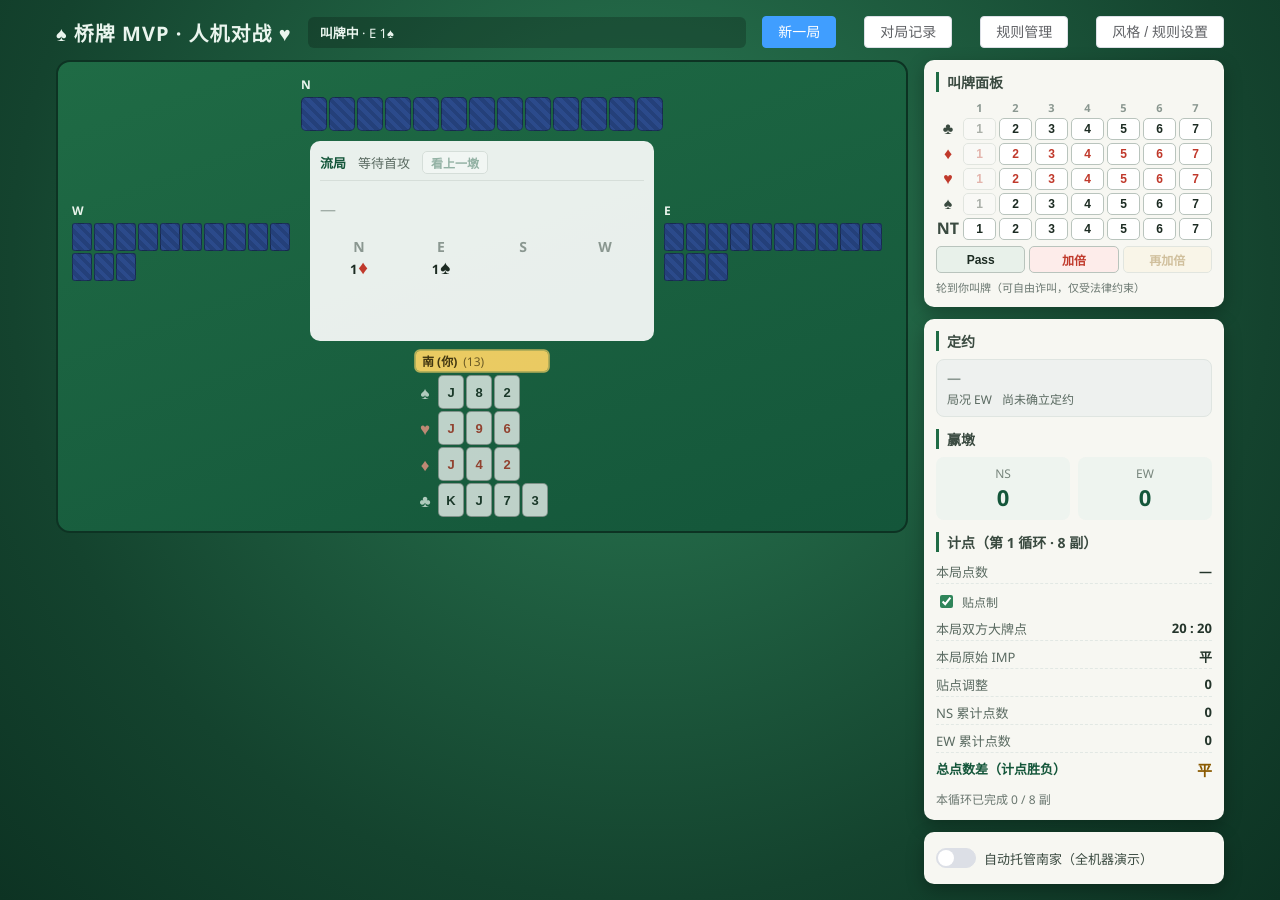
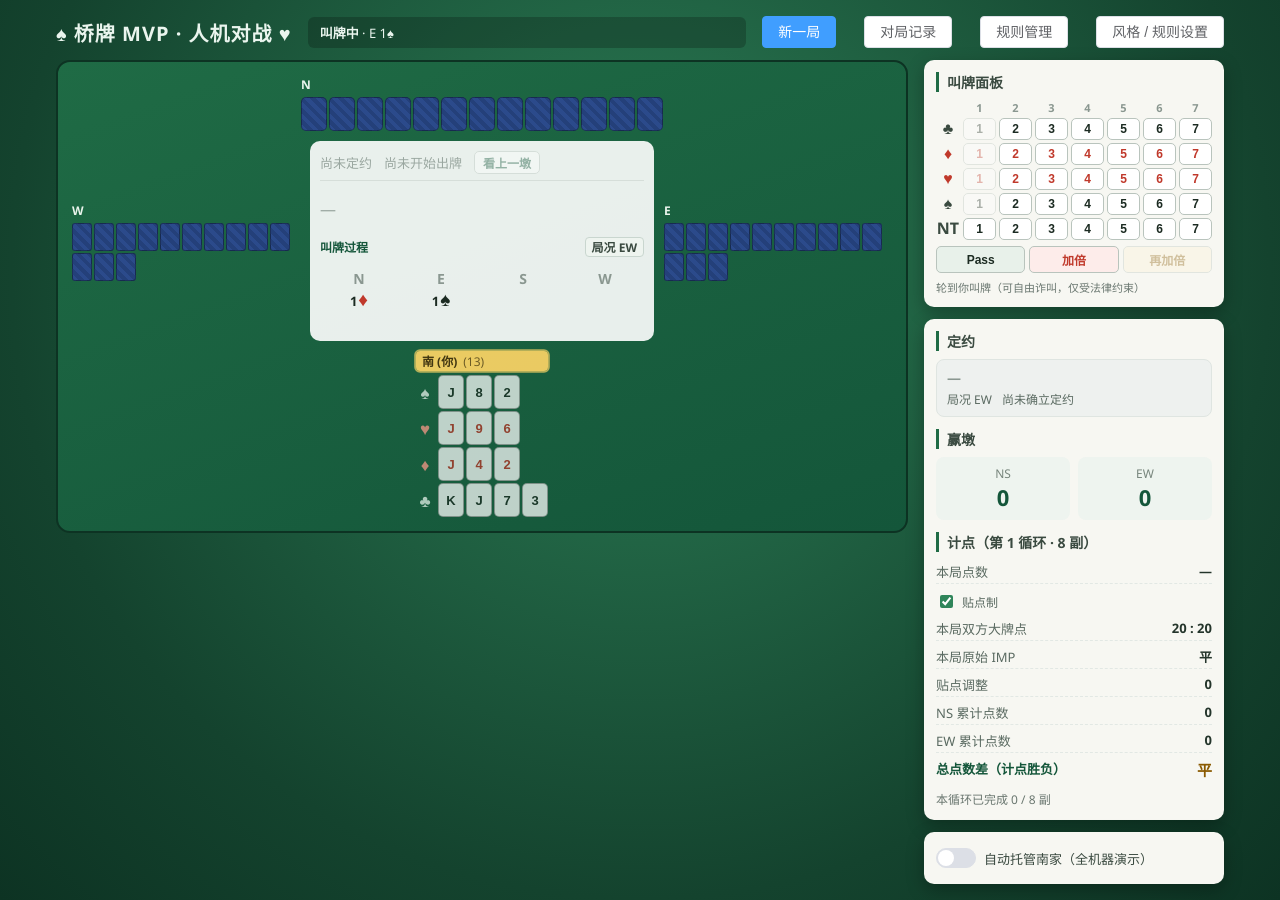
Before and after one commit to joylix/bridge, a Vue app: page / in a window 1280 px wide. Built offline with nearby package versions, Linux system fonts and the light colour scheme.

Commit message:
Clarify pending bidding and play status labels

```diff
--- a/src/components/Table.vue
+++ b/src/components/Table.vue
@@ -1,6 +1,6 @@
 <script setup lang="ts">
 import { computed, ref } from 'vue';
-import { useGameStore, describeCall, describeContract, suitName } from '../store/game';
+import { useGameStore, describeCall, describeContract, suitName, vulName } from '../store/game';
 import type { BidRecord, Position } from '../models/gameState';
 import { cardLabel, getSuit, isRedSuit } from '../models/card';
 import Hand from './Hand.vue';
@@ -82,9 +82,23 @@ const bidRounds = computed<(BidCell | null)[][]>(() => {
 
 const declarerTricks = computed(() => store.declarerTricksWon());
 
-const currentTrickLabel = computed(() =>
-  store.currentTrick.length ? `第 ${store.tricks.length + 1} 墩` : store.tricks.length ? `本墩已结束` : '等待首攻',
-);
+/** 定约文案：未成约前不显示“流局”，用灰色占位避免误导 */
+const contractDisplay = computed(() => {
+  if (store.contract) return { text: describeContract(store.contract), pending: false };
+  if (store.phase === 'scoring') return { text: '流局', pending: false };
+  return { text: '尚未定约', pending: true };
+});
+
+/** 出牌阶段文案：未进入打牌前只显示灰色占位 */
+const playStatus = computed(() => {
+  if (store.phase === 'idle' || store.phase === 'bidding') {
+    return { text: '尚未开始出牌', pending: true };
+  }
+  if (store.phase === 'scoring') return { text: '本局结束', pending: false };
+  if (store.currentTrick.length) return { text: `第 ${store.tricks.length + 1} 墩`, pending: false };
+  if (store.tricks.length) return { text: '等待出牌', pending: false };
+  return { text: '等待首攻', pending: false };
+});
 
 /** 上一墩（最近一次完成的墩） */
 const lastTrick = computed(() => (store.tricks.length ? store.tricks[store.tricks.length - 1] : null));
@@ -130,8 +144,8 @@ function toggleLastTrick(): void {
     <!-- 中央 -->
     <div class="center">
       <div class="center-top">
-        <span class="contract">{{ describeContract(store.contract) }}</span>
-        <span class="trick-label">{{ currentTrickLabel }}</span>
+        <span class="contract" :class="{ pending: contractDisplay.pending }">{{ contractDisplay.text }}</span>
+        <span class="trick-label" :class="{ pending: playStatus.pending }">{{ playStatus.text }}</span>
         <button
           type="button"
           class="last-trick-btn"
@@ -174,6 +188,10 @@ function toggleLastTrick(): void {
         </div>
       </div>
 
+      <div class="bid-title-row">
+        <span class="bid-title">叫牌过程</span>
+        <span class="vul-tag">局况 {{ vulName(store.vulnerability) }}</span>
+      </div>
       <div class="bid-history">
         <div class="bid-header">
           <span v-for="c in COLUMNS" :key="c">{{ c }}</span>
@@ -282,6 +300,11 @@ function toggleLastTrick(): void {
   font-weight: 700;
   color: #14563a;
 }
+.contract.pending,
+.trick-label.pending {
+  color: #9aa7a0;
+  font-weight: 500;
+}
 .trick-label {
   color: #5a6a61;
 }
@@ -367,6 +390,26 @@ function toggleLastTrick(): void {
   overflow: auto;
   max-height: 160px;
 }
+.bid-title-row {
+  display: flex;
+  align-items: center;
+  justify-content: space-between;
+  gap: 8px;
+  margin-bottom: 4px;
+  font-size: 12px;
+}
+.bid-title {
+  font-weight: 700;
+  color: #14563a;
+}
+.vul-tag {
+  color: #3a4a40;
+  background: #eef4ef;
+  border: 1px solid #c9d6cf;
+  border-radius: 4px;
+  padding: 0 6px;
+  font-weight: 600;
+}
 .bid-header,
 .bid-row {
   display: grid;
--- a/src/store/game.ts
+++ b/src/store/game.ts
@@ -720,7 +720,7 @@ export function suitName(suit: BidSuit): string {
 }
 
 export function describeContract(contract: GameState['contract']): string {
-  if (!contract) return '流局';
+  if (!contract) return '未定约';
   const doubled = contract.doubled ? '×2' : contract.redoubled ? '×4' : '';
   return `${contract.declarer} ${contract.level}${suitName(contract.suit)}${doubled}`;
 }
```
Also changed, not shown: 1 other file (tests, documents, lock files or other folders).
